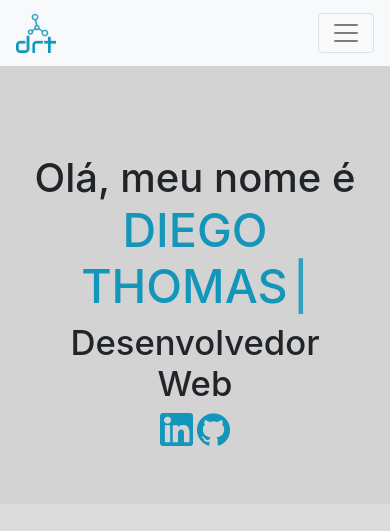
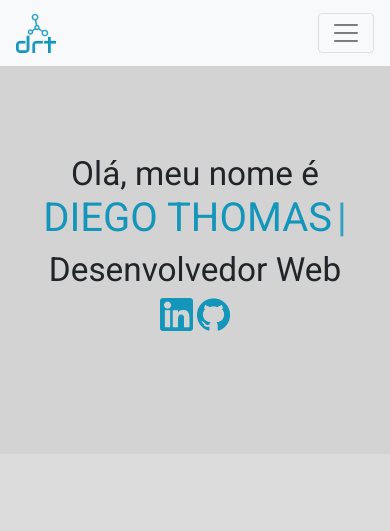
Before and after one commit to diegorafaelgit/meu_portfolio, a plain HTML site: page index.html in a window 390 px wide. Shown: the top 531 px of the page. Drawn offline with nearby package versions, Linux system fonts and the light colour scheme.

Commit message:
pequenos ajustes

```diff
--- a/css/style.css
+++ b/css/style.css
@@ -1,5 +1,9 @@
 html {
     scroll-behavior: smooth;
+}
+
+body {
+    font-family: 'Roboto', sans-serif;
 }
 
 #link_home:hover {
@@ -32,7 +36,11 @@ html {
 
 #name {
     color: #1496BB;
-    font-size: 35pt;
+    font-size: 40pt;
+}
+
+#funcao {
+    font-size: 30pt;
 }
 
 #name::after {
@@ -233,6 +241,10 @@ html {
     text-align: left;
 }
 
+#modal_conteudo2 {
+    text-align: left;
+}
+
 footer {
     background-color: #1496BB;
     color: white;
@@ -243,7 +255,20 @@ footer {
 @media screen and (max-width: 600px) {
     #home_conteudo {
         display: block;
-        height: 500px;
+        height: 450px;
+    }
+
+    #apresentacao {
+        font-size: 25pt;
+    }
+
+    #name {
+        color: #1496BB;
+        font-size: 30pt;
+    }
+
+    #funcao {
+        font-size: 25pt;
     }
 
     #div_apresentacao {
--- a/index.html
+++ b/index.html
@@ -13,6 +13,7 @@
     <link rel="icon" type="image/png" sizes="16x16" href="images/favicon/favicon-16x16.png">
     <link rel="manifest" href="images/favicon/site.webmanifest">
     <link rel="mask-icon" href="images/favicon/safari-pinned-tab.svg" color="#5bbad5">
+    <link href='http://fonts.googleapis.com/css?family=Roboto' rel='stylesheet' type='text/css'>
     <meta name="msapplication-TileColor" content="#ffffff">
     <meta name="theme-color" content="#ffffff">
     <script src="https://code.jquery.com/jquery-3.6.1.min.js"
```
